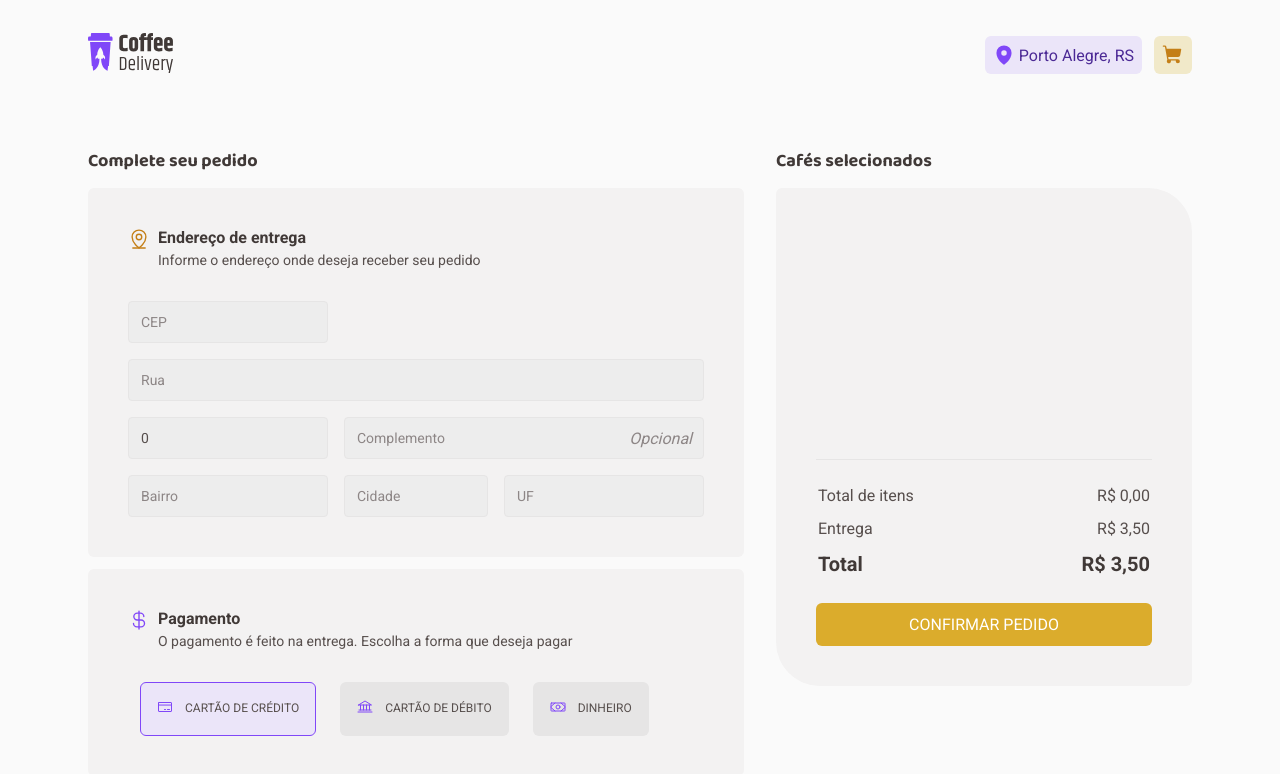
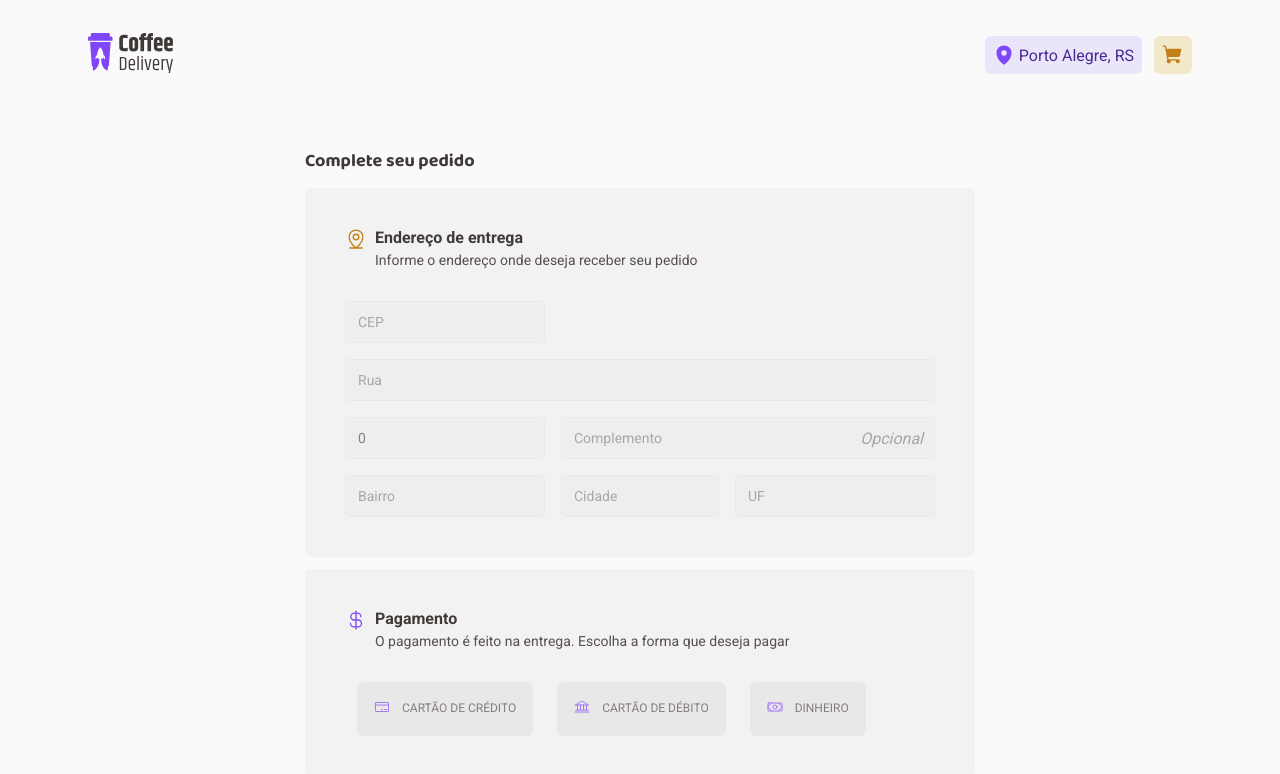
Before and after one commit to josee-fernandes/02-coffee-delivery, a React (Vite) app: page /checkout in a window 1280 px wide. Shown: the top 774 px of the page. Built offline with nearby package versions, Linux system fonts and the light colour scheme.

Commit message:
Remove list if there is no coffee on the list + block inputs

```diff
--- a/src/pages/Checkout/index.tsx
+++ b/src/pages/Checkout/index.tsx
@@ -106,6 +106,8 @@ export function Checkout() {
   const deliveryValueFormatted = formatCurrency(deliveryValue)
   const totalFormatted = formatCurrency(total)
 
+  const disableInputs = cart.length === 0
+
   return (
     <CheckoutContainer>
       <Container>
@@ -130,6 +132,7 @@ export function Checkout() {
                       minLength={1}
                       maxLength={9}
                       required
+                      disabled={disableInputs}
                       {...register('cep')}
                     />
                     <input
@@ -137,6 +140,7 @@ export function Checkout() {
                       placeholder="Rua"
                       minLength={1}
                       required
+                      disabled={disableInputs}
                       {...register('street')}
                     />
                     <div>
@@ -145,6 +149,7 @@ export function Checkout() {
                         placeholder="Número"
                         minLength={1}
                         required
+                        disabled={disableInputs}
                         {...register('number')}
                       />
                       <span>
@@ -152,6 +157,7 @@ export function Checkout() {
                           type="text"
                           placeholder="Complemento"
                           minLength={1}
+                          disabled={disableInputs}
                           {...register('complement')}
                         />
                         {!isComplementTyped && <p>Opcional</p>}
@@ -163,6 +169,7 @@ export function Checkout() {
                         placeholder="Bairro"
                         minLength={1}
                         required
+                        disabled={disableInputs}
                         {...register('neighborhood')}
                       />
                       <input
@@ -170,6 +177,7 @@ export function Checkout() {
                         placeholder="Cidade"
                         minLength={1}
                         required
+                        disabled={disableInputs}
                         {...register('city')}
                       />
                       <input
@@ -177,6 +185,7 @@ export function Checkout() {
                         placeholder="UF"
                         minLength={1}
                         required
+                        disabled={disableInputs}
                         {...register('state')}
                       />
                     </div>
@@ -203,6 +212,7 @@ export function Checkout() {
                       type="button"
                       onClick={checkPaymentOption}
                       value={paymentMethodEnum.Enum.creditCard}
+                      disabled={disableInputs}
                     >
                       <CreditCard size={16} />
                       <p>CARTÃO DE CRÉDITO</p>
@@ -211,11 +221,13 @@ export function Checkout() {
                       type="radio"
                       {...register('paymentMethod')}
                       value={paymentMethodEnum.Enum.debitCard}
+                      disabled={disableInputs}
                     />
                     <PaymentMethodButton
                       type="button"
                       onClick={checkPaymentOption}
                       value={paymentMethodEnum.Enum.debitCard}
+                      disabled={disableInputs}
                     >
                       <Bank size={16} />
                       <p>CARTÃO DE DÉBITO</p>
@@ -229,6 +241,7 @@ export function Checkout() {
                       type="button"
                       value={paymentMethodEnum.Enum.money}
                       onClick={checkPaymentOption}
+                      disabled={disableInputs}
                     >
                       <Money size={16} />
                       <p>DINHEIRO</p>
@@ -237,6 +250,7 @@ export function Checkout() {
                 </PaymentContainer>
               </FormInputFieldsContainer>
             </main>
+            {cart.length > 0 && (
               <SelectedCoffeesContainer>
                 <h2>Cafés selecionados</h2>
                 <div>
@@ -276,6 +290,7 @@ export function Checkout() {
                   </FinishOrderButton>
                 </div>
               </SelectedCoffeesContainer>
+            )}
           </FormWrapper>
         </FormProvider>
       </Container>
--- a/src/pages/Checkout/styles.ts
+++ b/src/pages/Checkout/styles.ts
@@ -15,6 +15,7 @@ export const CheckoutContainer = styled.div`
 export const FormWrapper = styled.form`
   display: flex;
   gap: 2rem;
+  justify-content: center;
 `
 
 export const FormInputFieldsContainer = styled.div`
@@ -80,6 +81,17 @@ export const AddressInputsContainer = styled.div`
   input {
     width: 100%;
     max-width: 200px;
+    transition: opacity 150ms;
+
+    &:disabled {
+      cursor: not-allowed;
+      opacity: 0.7;
+
+      & + p {
+        opacity: 0.7;
+        cursor: not-allowed;
+      }
+    }
   }
 
   input[name='street'] {
@@ -95,7 +107,6 @@ export const AddressInputsContainer = styled.div`
       position: relative;
 
       p {
-        content: 'Opcional';
         position: absolute;
         right: 0.75rem;
         top: 0.75rem;
@@ -139,8 +150,10 @@ export const PaymentContainer = styled(FormSectionContainer)`
   }
 
   input[type='radio']:checked + button {
-    background: ${(props) => props.theme['purple-light']};
-    border-color: ${(props) => props.theme.purple};
+    &:not(:disabled) {
+      background: ${(props) => props.theme['purple-light']};
+      border-color: ${(props) => props.theme.purple};
+    }
   }
 `
 
@@ -159,11 +172,19 @@ export const PaymentMethodButton = styled.button`
   border-radius: 6px;
   border: 1px solid transparent;
   cursor: pointer;
-  transition: background-color 150ms;
+  transition:
+    background-color 150ms,
+    border-color 150ms,
+    opacity 150ms;
 
-  &:hover {
+  &:not(:disabled):hover {
     background: ${(props) => props.theme['base-hover']};
     color: ${(props) => props.theme['base-subtitle']};
+  }
+
+  &:disabled {
+    cursor: not-allowed;
+    opacity: 0.7;
   }
 
   svg {
```
Lines whose indentation alone changed are shown as unchanged.
